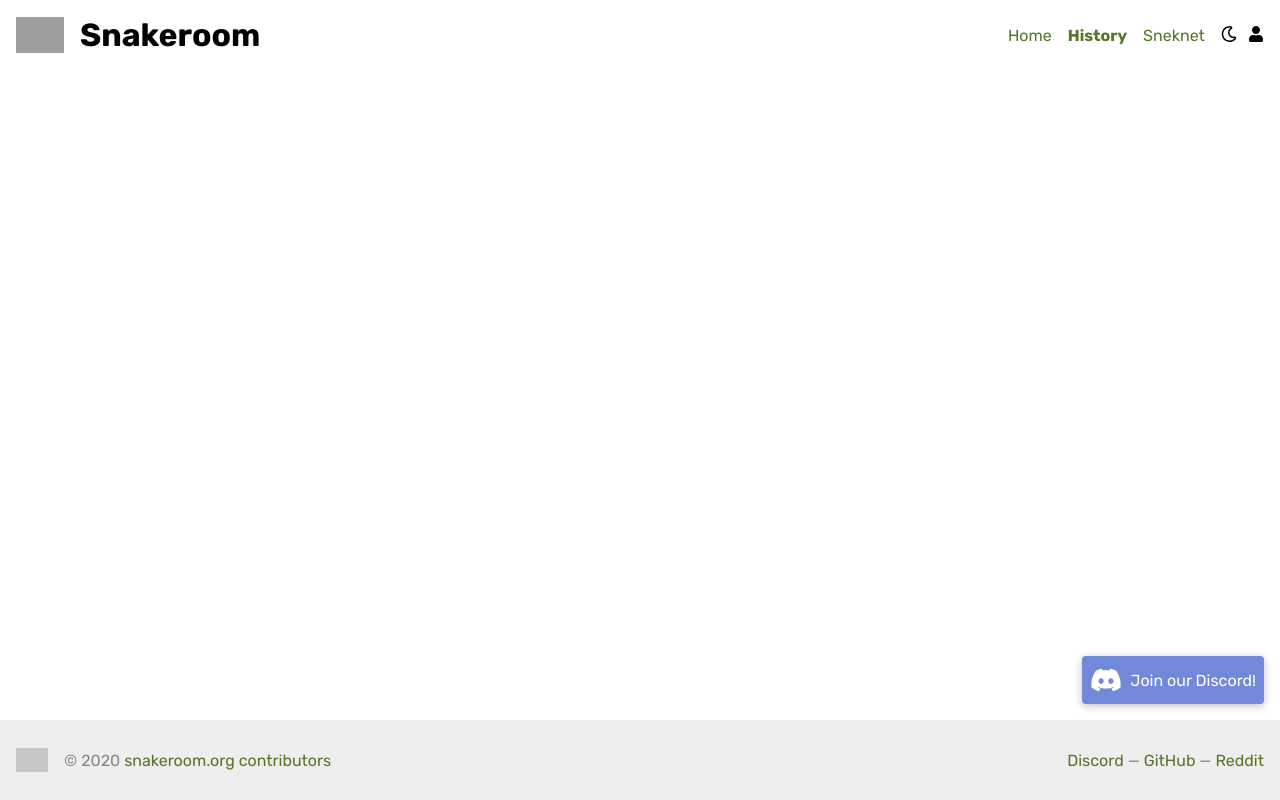
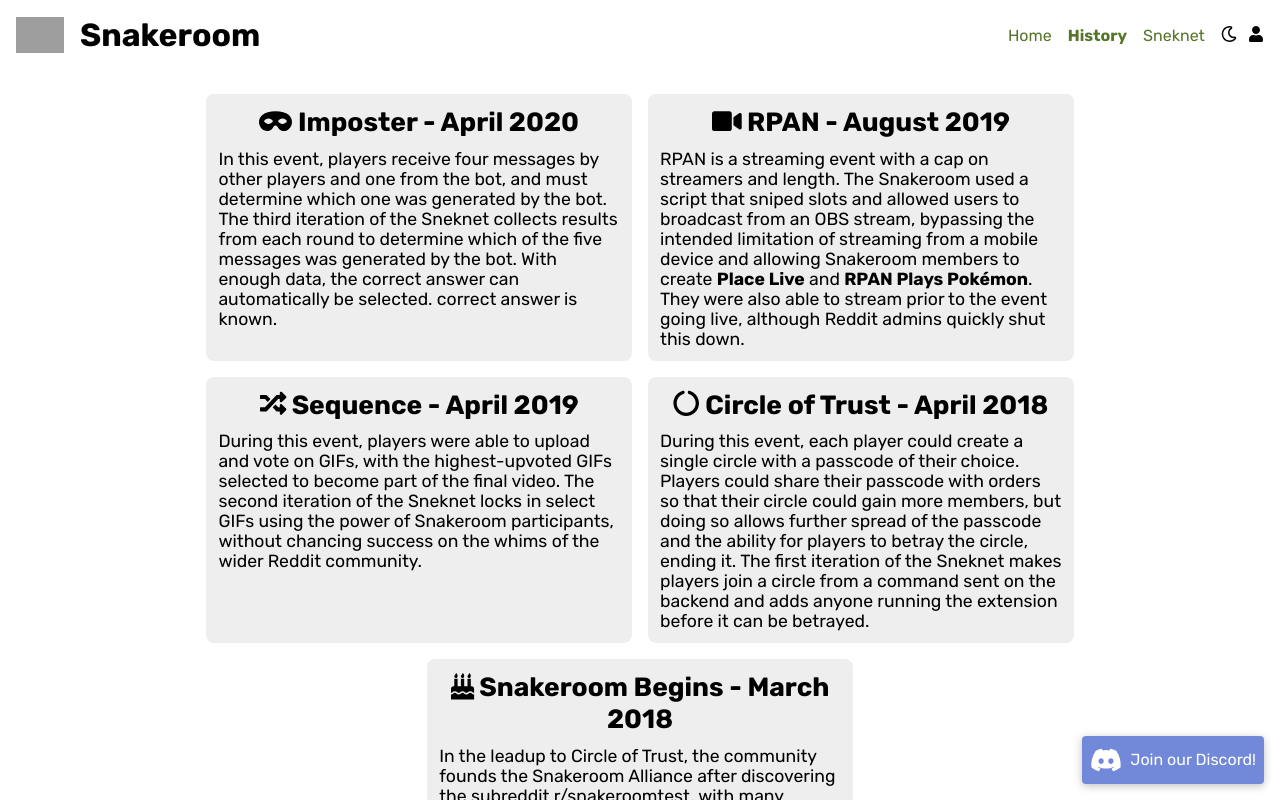
Before and after one commit to Snakeroom/Website, a Next.js app: page /history in a window 1280 px wide. Shown: the top 800 px of the page. Built offline with nearby package versions, Linux system fonts and the light colour scheme; grey boxes are pictures that could not be loaded.

Commit message:
Add content to the history page

```diff
--- /dev/null
+++ b/components/event.js
@@ -0,0 +1,31 @@
+import { FontAwesomeIcon } from "@fortawesome/react-fontawesome";
+import styled from "styled-components";
+
+const EventContainer = styled.div`
+	padding: 12px;
+	font-size: 1.1em;
+
+	background: ${(props) => props.theme.colors.backgroundMuted};
+	border-radius: 8px;
+
+	& > h3 {
+		text-align: center;
+		margin-bottom: 0.4em;
+		font-size: 1.5em;
+	}
+`;
+
+const Event = ({ icon, name, time, children }) => (
+	<EventContainer>
+		<h3>
+			<FontAwesomeIcon icon={icon} />
+			{icon && (name || time) ? "\xA0" : ""}
+			<span>
+				{name}
+				{name && time ? ` - ${time}` : ""}
+			</span>
+		</h3>
+		<p>{children}</p>
+	</EventContainer>
+);
+export default Event;
--- a/pages/history.js
+++ b/pages/history.js
@@ -1,10 +1,83 @@
+import {
+	faBirthdayCake,
+	faCircleNotch,
+	faMask,
+	faRandom,
+	faVideo,
+} from "@fortawesome/free-solid-svg-icons";
 import Head from "next/head";
 import styled from "styled-components";
+import Event from "../components/event";
+
+const EventsContainer = styled.div`
+	display: flex;
+	flex-wrap: wrap;
+	justify-content: center;
+
+	& > * {
+		flex: 0 1 calc(50% - 16px);
+		margin: 8px;
+
+		max-width: 35%;
+	}
+`;
 
 export default () => (
 	<>
 		<Head>
 			<title>History - The Snakeroom</title>
 		</Head>
+		<EventsContainer>
+			<Event icon={faMask} name="Imposter" time="April 2020">
+				In this event, players receive four messages by other players
+				and one from the bot, and must determine which one was generated
+				by the bot. The third iteration of the Sneknet collects results
+				from each round to determine which of the five messages was
+				generated by the bot. With enough data, the correct answer can
+				automatically be selected. correct answer is known.
+			</Event>
+			<Event icon={faVideo} name="RPAN" time="August 2019">
+				RPAN is a streaming event with a cap on streamers and length.
+				The Snakeroom used a script that sniped slots and allowed users
+				to broadcast from an OBS stream, bypassing the intended
+				limitation of streaming from a mobile device and allowing
+				Snakeroom members to create <b>Place Live</b> and{" "}
+				<b>RPAN Plays Pokémon</b>. They were also able to stream prior
+				to the event going live, although Reddit admins quickly shut
+				this down.
+			</Event>
+			<Event icon={faRandom} name="Sequence" time="April 2019">
+				During this event, players were able to upload and vote on GIFs,
+				with the highest-upvoted GIFs selected to become part of the
+				final video. The second iteration of the Sneknet locks in select
+				GIFs using the power of Snakeroom participants, without chancing
+				success on the whims of the wider Reddit community.
+			</Event>
+			<Event
+				icon={faCircleNotch}
+				name="Circle of Trust"
+				time="April 2018"
+			>
+				During this event, each player could create a single circle with
+				a passcode of their choice. Players could share their passcode
+				with orders so that their circle could gain more members, but
+				doing so allows further spread of the passcode and the ability
+				for players to betray the circle, ending it. The first iteration
+				of the Sneknet makes players join a circle from a command sent
+				on the backend and adds anyone running the extension before it
+				can be betrayed.
+			</Event>
+			<Event
+				icon={faBirthdayCake}
+				name="Snakeroom Begins"
+				time="March 2018"
+			>
+				In the leadup to Circle of Trust, the community founds the
+				Snakeroom Alliance after discovering the subreddit
+				r/snakeroomtest, with many believing it to be part of the event.
+				Eventually, the name is shortened to simply The Snakeroom and a
+				development team forms to interact with the upcoming event.
+			</Event>
+		</EventsContainer>
 	</>
 );
```
